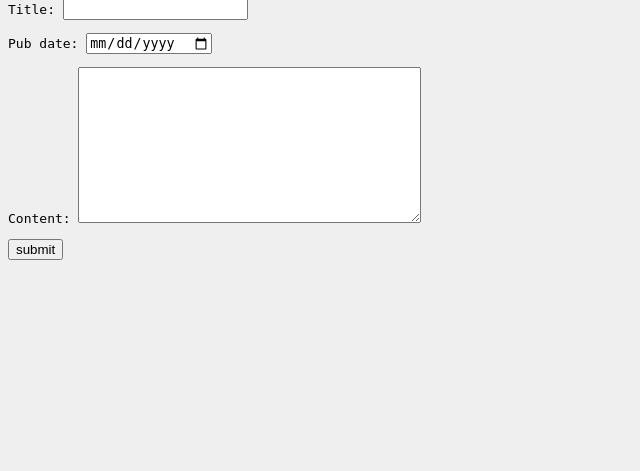
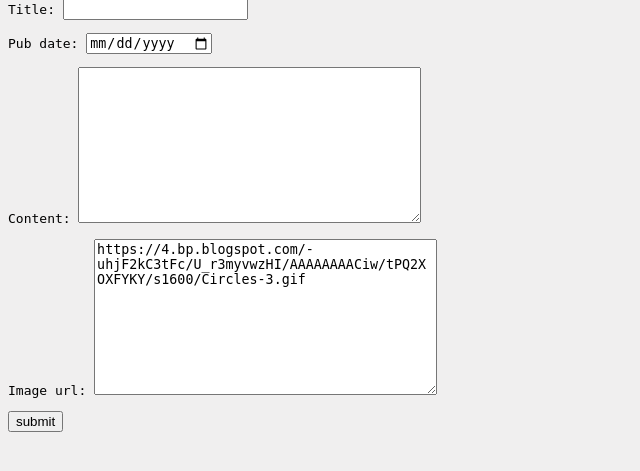
Before and after one commit to gianninapg/django-project, a Django app: page /news/add-story/ in a window 1280 px wide. Shown: the part 101-572 px from the top of the page, without its empty margins (0-640 px from the left). Run offline with Django 3.2, Linux system fonts and the light colour scheme; parts of the project's set-up code (start-up, migrations or seed data) failed here and were passed over; some web fonts are replaced.

Commit message:
image url updated

```diff
--- a/she_codes_news/news/forms.py
+++ b/she_codes_news/news/forms.py
@@ -5,7 +5,7 @@ from .models import NewsStory
 class StoryForm(ModelForm):
     class Meta:
         model = NewsStory
-        fields = ['title', 'pub_date', 'content']
+        fields = ['title', 'pub_date', 'content', 'image_url']
         widgets = {
             'pub_date': forms.DateInput(
             format=('%m/%d/%Y'),
--- a/she_codes_news/news/models.py
+++ b/she_codes_news/news/models.py
@@ -11,3 +11,4 @@ class NewsStory(models.Model):
     )
     pub_date = models.DateTimeField()
     content = models.TextField()
+    image_url = models.TextField(default='https://4.bp.blogspot.com/-uhjF2kC3tFc/U_r3myvwzHI/AAAAAAAACiw/tPQ2XOXFYKY/s1600/Circles-3.gif')
--- a/she_codes_news/news/templates/news/storyCard.html
+++ b/she_codes_news/news/templates/news/storyCard.html
@@ -1,6 +1,6 @@
 <div class="story-card" id="story-card-{{ position }}">
     <a href="{% url 'news:story' story.id %}">
-        {% if position < 5 %}
+        {% if position < 15 %}
             <img src={{story.image_url}}>
         {% else %}
             <img src="https://picsum.photos/600">
```
Also changed, not shown: she_codes_news/news/migrations/0005_newsstory_image_url.py (added).
